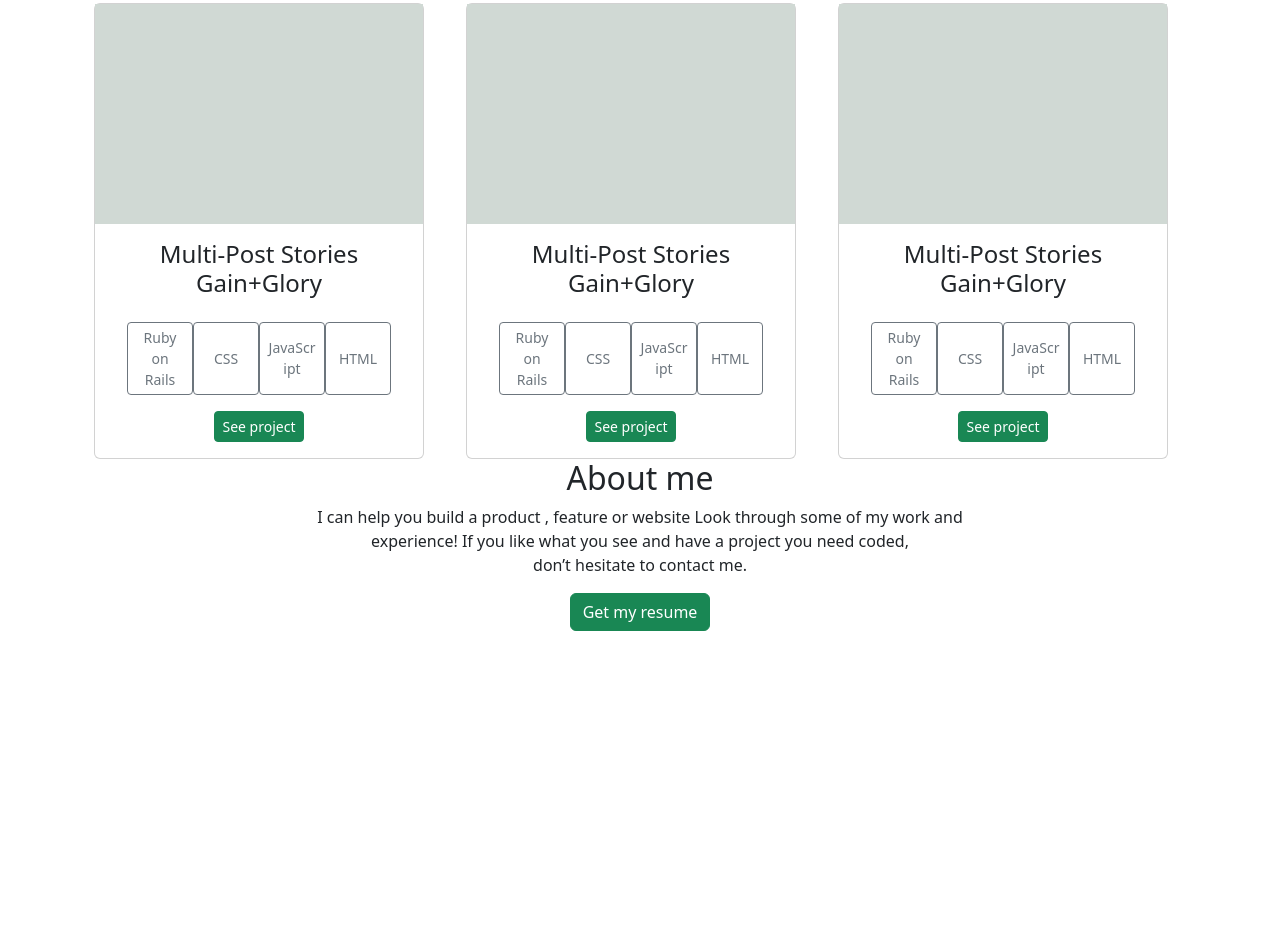
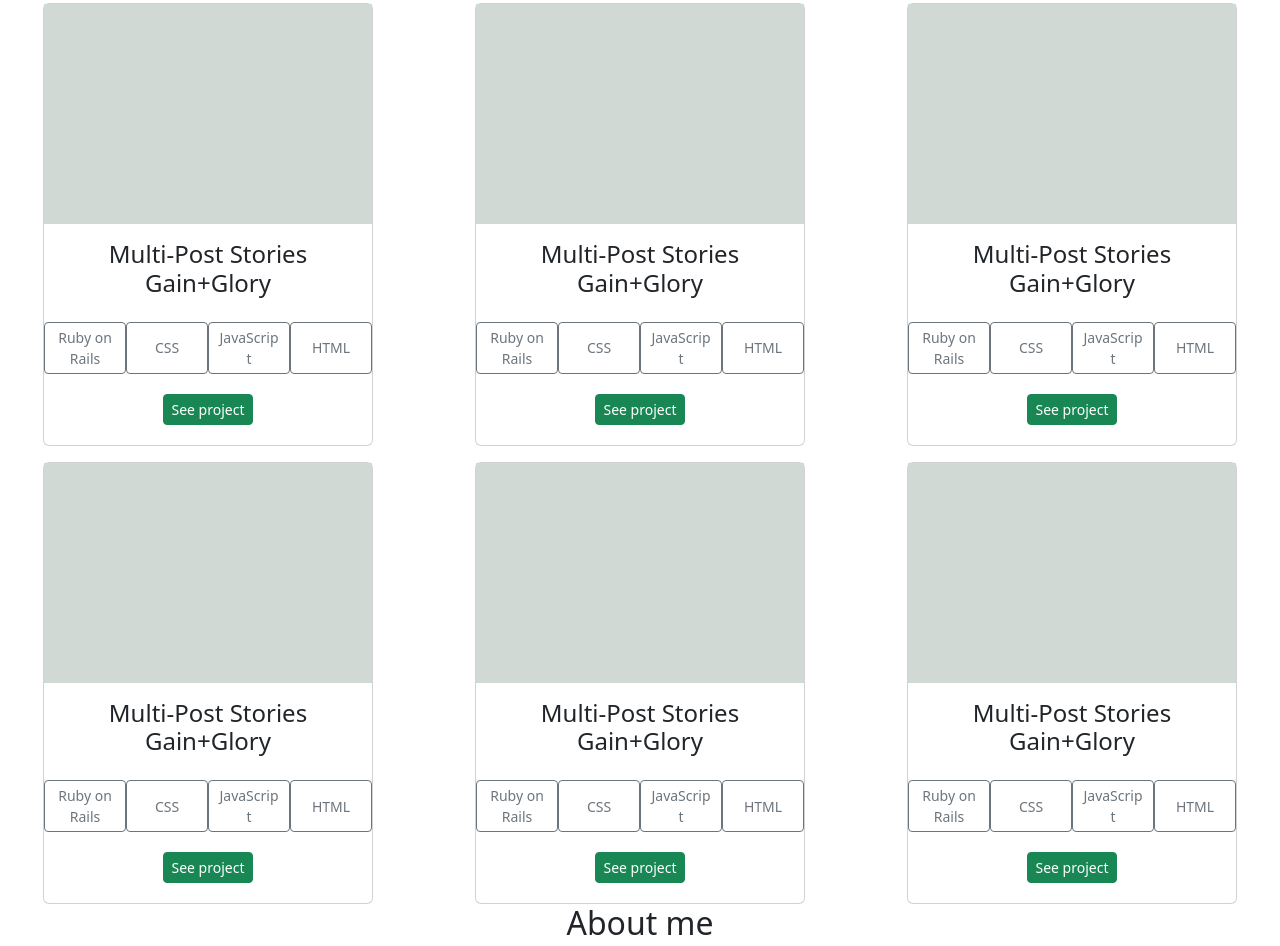
Before and after one commit to IsmaelMastronardi/PortfolioBootstrap, a website: page index.html in a window 1280 px wide. Shown: the part 189-1135 px from the top of the page. Before the commit the page ends 820 px from the top, so only its background shows below. Drawn offline with nearby package versions, Linux system fonts and the light colour scheme.

Commit message:
change grid in work section to flex - add style to card

```diff
--- a/index.html
+++ b/index.html
@@ -18,60 +18,121 @@
                     <br/>don’t hesitate to contact me.
                 </p>
             </div>
-            <section class="container">
-                <div class="row ">
-                    <div class="col-sm-4 text-center">
+    </heading>
+    <section class=" d-flex justify-content-around flex-wrap gap-3 text-center">
+
                 <article class="card" style="width: 330px;">
-                            <div class="works-background"></div>
-                            <div class="card-body">
+                    <div class="works-background">
+                    </div>
+                    <div class="card-body no-paddign">
                         <p class="h4">
                             Multi-Post Stories <br/> Gain+Glory
                         </p>
-                            <div class="card-body d-flex justify-content-between">
+                    </div>
+                    <div class="d-flex justify-content-between margin-bottom-BTN">
                         <button class="col-sm-3 btn btn-outline-secondary btn-sm">Ruby on Rails</button>
                         <button class="col-sm-3 btn btn-outline-secondary btn-sm">CSS</button>
                         <button class="col-sm-3 btn btn-outline-secondary btn-sm">JavaScript</button>
-                                <button class="col-sm-3 btn btn-outline-secondary btn-sm">HTML</button>
+                        <button class="col-sm-3 btn btn-outline-secondary btn-sm ">HTML</button>
                     </div>
-                                <button class="btn btn-success btn-sm">See project</button>
+                    <div class="d-flex justify-content-center margin-bottom-BTN">
+                        <button class="btn btn-success btn-sm justify-content-center">See project</button>
                     </div>
                 </article>
+                <article class="card" style="width: 330px;">
+                    <div class="works-background">
                     </div>
-                    <div class="col-sm-4 text-center">
+                    <div class="card-body no-paddign ">
+                        <p class="h4 ">
+                            Multi-Post Stories <br/> Gain+Glory
+                        </p>
+                    </div>
+                    <div class="d-flex justify-content-between margin-bottom-BTN">
+                        <button class="col-sm-3 btn btn-outline-secondary btn-sm">Ruby on Rails</button>
+                        <button class="col-sm-3 btn btn-outline-secondary btn-sm">CSS</button>
+                        <button class="col-sm-3 btn btn-outline-secondary btn-sm">JavaScript</button>
+                        <button class="col-sm-3 btn btn-outline-secondary btn-sm ">HTML</button>
+                    </div>
+                    <div class="d-flex justify-content-center margin-bottom-BTN">
+                        <button class="btn btn-success btn-sm justify-content-center">See project</button>
+                    </div>
+                </article>
                 <article class="card" style="width: 330px;">
-                            <div class="works-background"></div>
-                            <div class="card-body">
+                    <div class="works-background">
+                    </div>
+                    <div class="card-body no-paddign">
                         <p class="h4">
                             Multi-Post Stories <br/> Gain+Glory
                         </p>
-                            <div class="card-body d-flex justify-content-between">
+                    </div>
+                    <div class="d-flex justify-content-between margin-bottom-BTN">
                         <button class="col-sm-3 btn btn-outline-secondary btn-sm">Ruby on Rails</button>
                         <button class="col-sm-3 btn btn-outline-secondary btn-sm">CSS</button>
                         <button class="col-sm-3 btn btn-outline-secondary btn-sm">JavaScript</button>
-                                <button class="col-sm-3 btn btn-outline-secondary btn-sm">HTML</button>
+                        <button class="col-sm-3 btn btn-outline-secondary btn-sm ">HTML</button>
                     </div>
-                                <button class="btn btn-success btn-sm">See project</button>
+                    <div class="d-flex justify-content-center margin-bottom-BTN">
+                        <button class="btn btn-success btn-sm justify-content-center">See project</button>
                     </div>
                 </article>
+                <article class="card" style="width: 330px;">
+                    <div class="works-background">
                     </div>
-                    <div class="col-sm-4 text-center">
-                        <article class="card" style="width: 330px;">
-                            <div class="works-background"></div>
-                            <div class="card-body">
+                    <div class="card-body no-paddign">
                         <p class="h4">
                             Multi-Post Stories <br/> Gain+Glory
                         </p>
-                            <div class="card-body d-flex justify-content-between">
+                    </div>
+                    <div class="d-flex justify-content-between margin-bottom-BTN">
                         <button class="col-sm-3 btn btn-outline-secondary btn-sm">Ruby on Rails</button>
                         <button class="col-sm-3 btn btn-outline-secondary btn-sm">CSS</button>
                         <button class="col-sm-3 btn btn-outline-secondary btn-sm">JavaScript</button>
-                                <button class="col-sm-3 btn btn-outline-secondary btn-sm">HTML</button>
+                        <button class="col-sm-3 btn btn-outline-secondary btn-sm ">HTML</button>
                     </div>
-                                <button class="btn btn-success btn-sm">See project</button>
+                    <div class="d-flex justify-content-center margin-bottom-BTN">
+                        <button class="btn btn-success btn-sm justify-content-center">See project</button>
                     </div>
                 </article>
+                <article class="card" style="width: 330px;">
+                    <div class="works-background">
                     </div>
+                    <div class="card-body no-paddign">
+                        <p class="h4">
+                            Multi-Post Stories <br/> Gain+Glory
+                        </p>
                     </div>
+                    <div class="d-flex justify-content-between margin-bottom-BTN">
+                        <button class="col-sm-3 btn btn-outline-secondary btn-sm">Ruby on Rails</button>
+                        <button class="col-sm-3 btn btn-outline-secondary btn-sm">CSS</button>
+                        <button class="col-sm-3 btn btn-outline-secondary btn-sm">JavaScript</button>
+                        <button class="col-sm-3 btn btn-outline-secondary btn-sm ">HTML</button>
+                    </div>
+                    <div class="d-flex justify-content-center margin-bottom-BTN">
+                        <button class="btn btn-success btn-sm justify-content-center">See project</button>
+                    </div>
+                </article>
+                <article class="card" style="width: 330px;">
+                    <div class="works-background">
+                    </div>
+                    <div class="card-body no-paddign">
+                        <p class="h4">
+                            Multi-Post Stories <br/> Gain+Glory
+                        </p>
+                    </div>
+                    <div class="d-flex justify-content-between margin-bottom-BTN">
+                        <button class="col-sm-3 btn btn-outline-secondary btn-sm">Ruby on Rails</button>
+                        <button class="col-sm-3 btn btn-outline-secondary btn-sm">CSS</button>
+                        <button class="col-sm-3 btn btn-outline-secondary btn-sm">JavaScript</button>
+                        <button class="col-sm-3 btn btn-outline-secondary btn-sm ">HTML</button>
+                    </div>
+                    <div class="d-flex justify-content-center margin-bottom-BTN">
+                        <button class="btn btn-success btn-sm justify-content-center">See project</button>
+                    </div>
+                </article>
+
+
+
+
     </section>
     <section class="about-me container d-flex justify-content-center flex-column">
 
@@ -86,6 +147,5 @@
         </div>
 
     </section>
-    </heading>
 </body>
 </html>
--- a/styles.css
+++ b/styles.css
@@ -8,3 +8,11 @@
     padding: 0;
     background-color: rgba(208, 217, 212, 1);
 }
+
+.margin-bottom-BTN {
+    margin-bottom: 20px;
+}
+
+.no-paddign {
+    padding: 0;
+}
```
Lines whose indentation alone changed are shown as unchanged.
